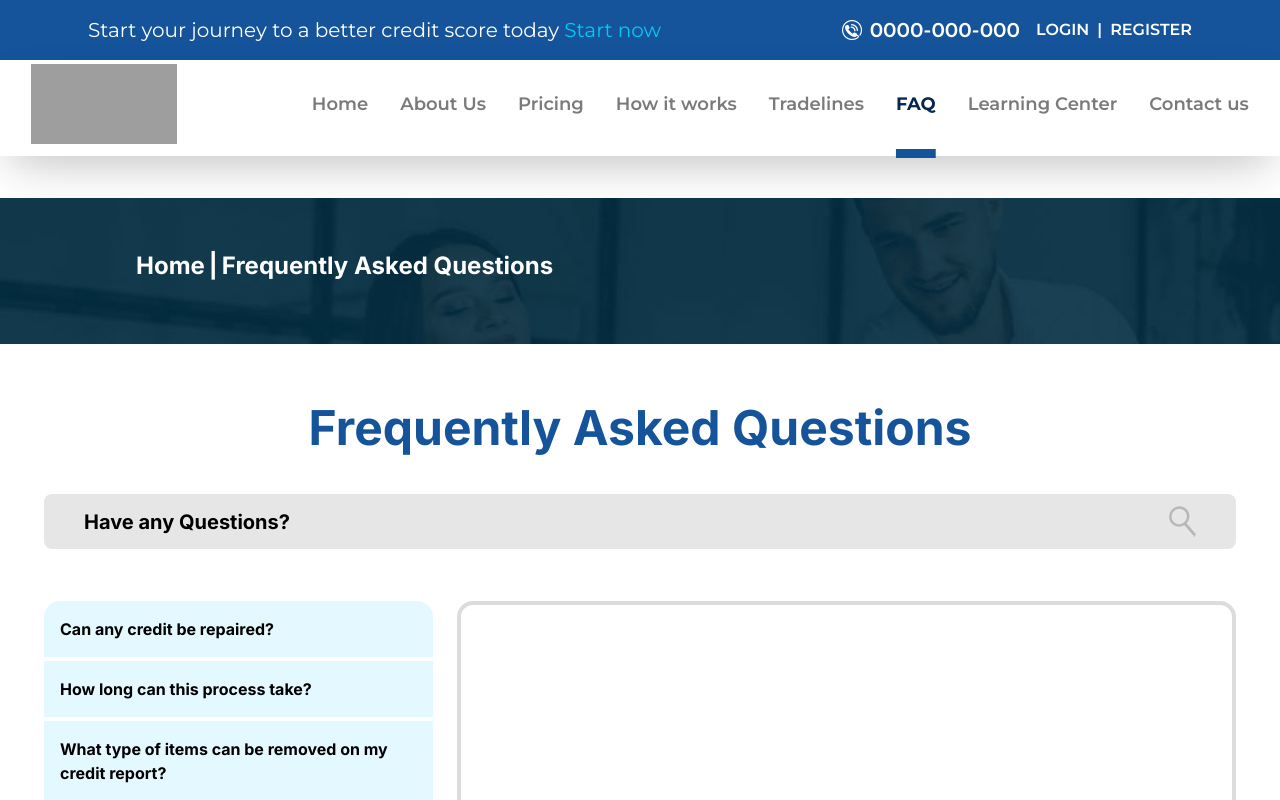
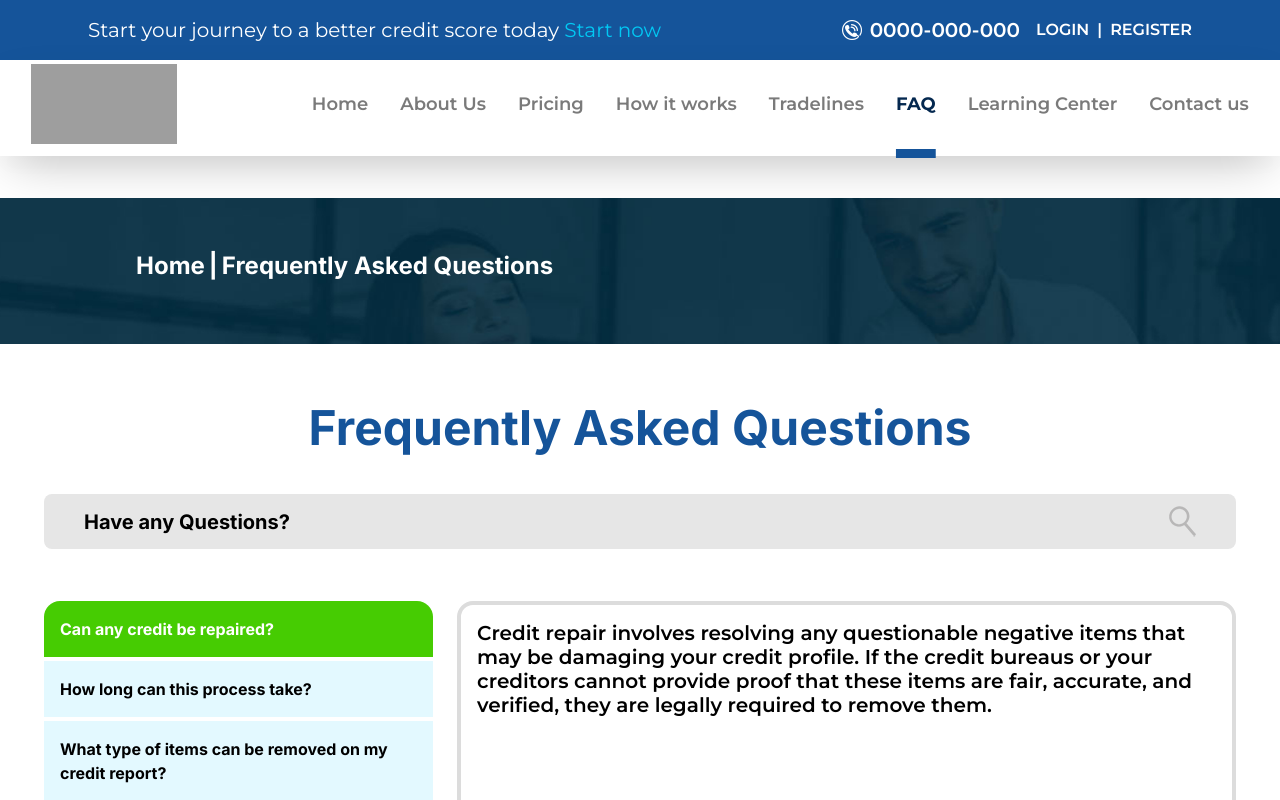
Before and after one commit to Nitin6404/ez-credit-repair, a React (Vite) app: page /faq in a window 1280 px wide. Shown: the top 800 px of the page. Built offline with nearby package versions, Linux system fonts and the light colour scheme; grey boxes are pictures that could not be loaded.

Commit message:
fix: FAQ

```diff
--- a/src/pages/FAQ.jsx
+++ b/src/pages/FAQ.jsx
@@ -4,7 +4,7 @@ import manOnFaq from '../components/asset/manOnFaq.svg';
 import { useState } from 'react';
 import { Link } from 'react-router-dom';
 export function FAQ() {
-  const [selectedQuestion, setSelectedQuestion] = useState(null);
+  const [selectedQuestion, setSelectedQuestion] = useState(1);
 
   const questions = [
     {
```
